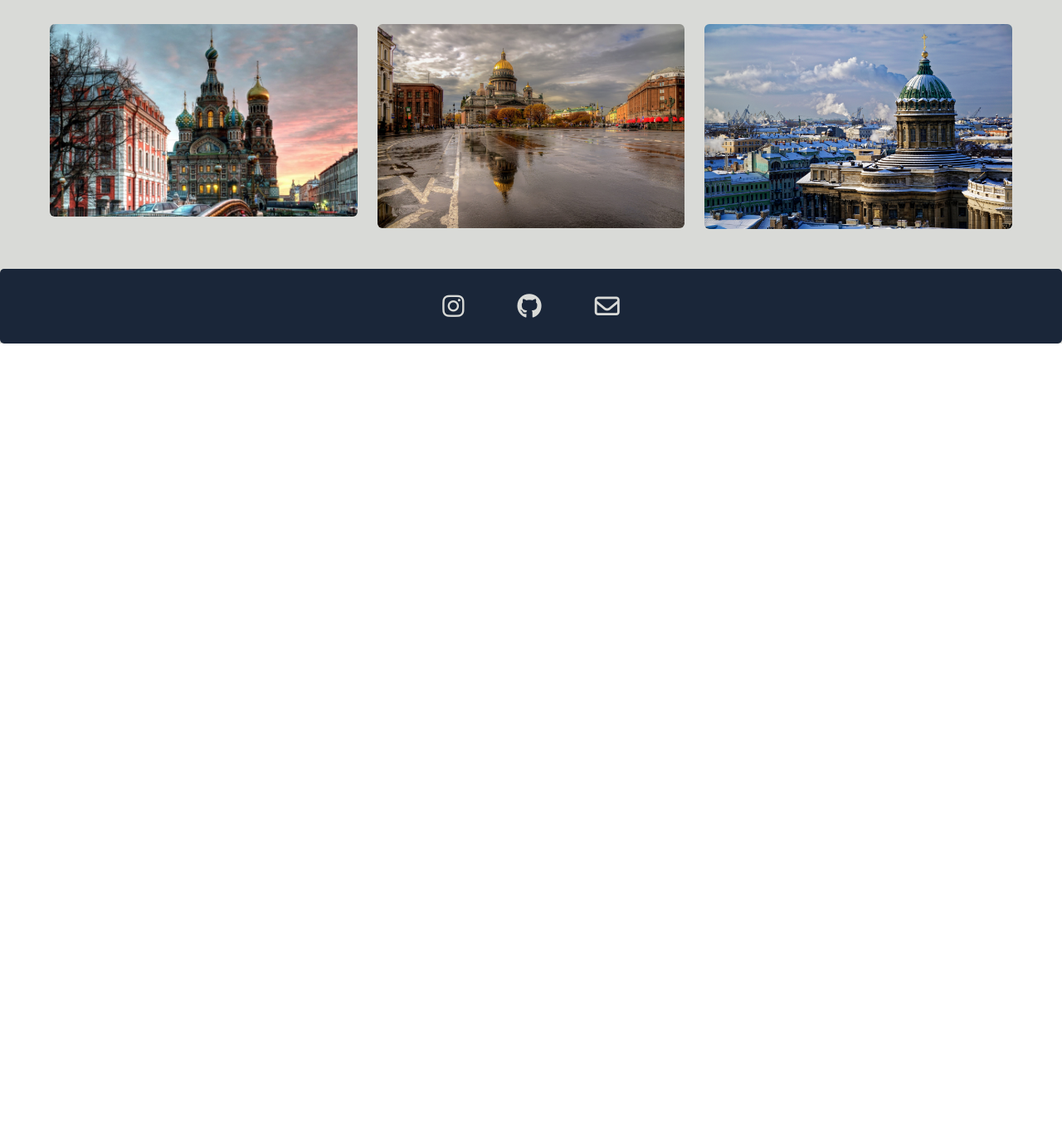
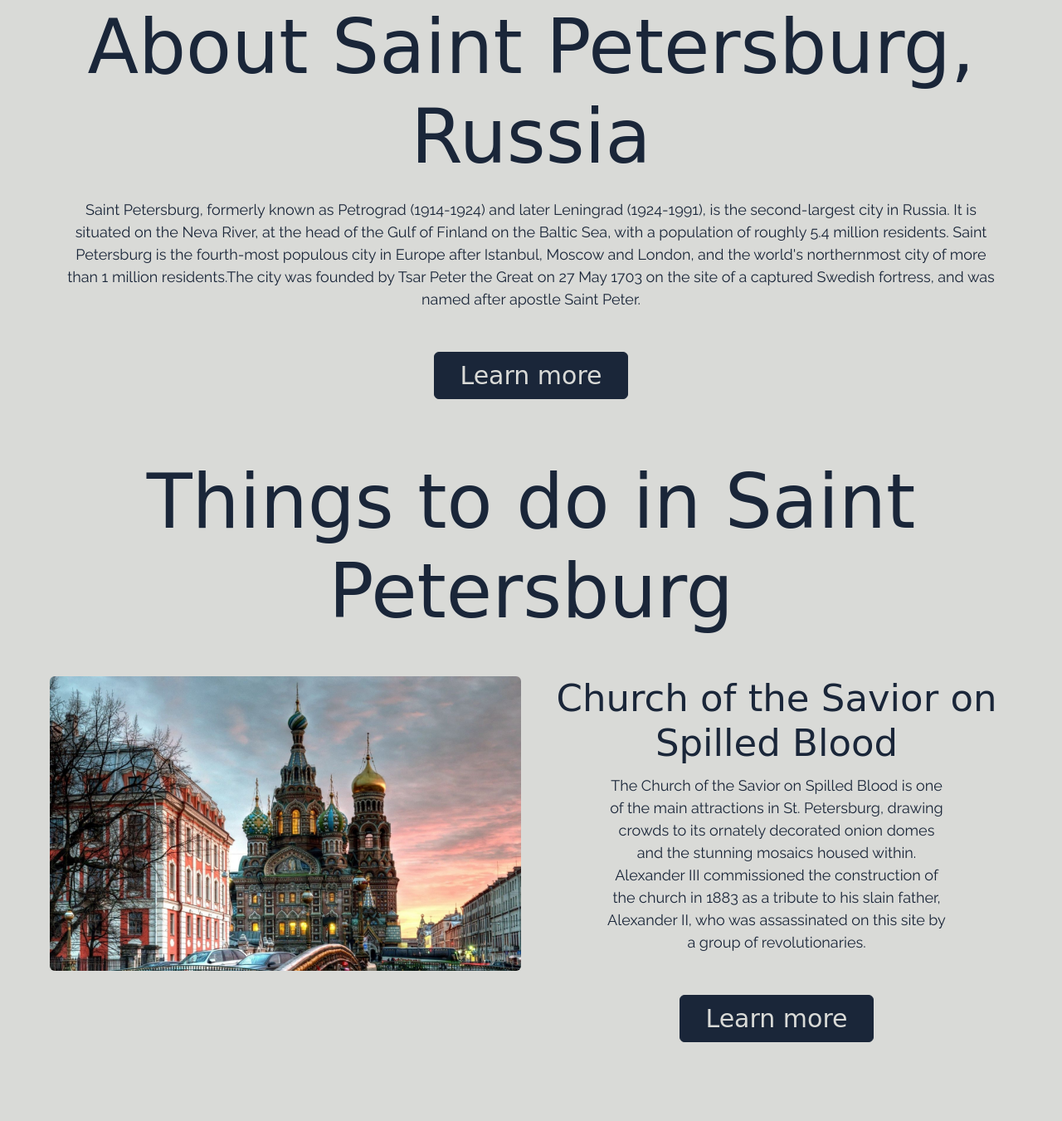
Before and after one commit to IrinaG2/challenge_city, a plain HTML site: page index.html in a window 1280 px wide. Shown: the part 592-1943 px from the top of the page at 83% size. Before the commit the page ends 1006 px from the top, so only its background shows below. Drawn offline with nearby package versions, Linux system fonts and the light colour scheme; a web font is replaced by a local one.

Commit message:
added more info about things to do and css for them

```diff
--- a/index.html
+++ b/index.html
@@ -63,29 +63,110 @@
         <a class="btn btn-customised me-5" href="/">About</a>
         <a class="btn btn-customised" href="/">Places</a>
       </div>
+      <h2>About Saint Petersburg, Russia</h2>
+      <p>
+        Saint Petersburg, formerly known as Petrograd (1914-1924) and later
+        Leningrad (1924-1991), is the second-largest city in Russia. It is
+        situated on the Neva River, at the head of the Gulf of Finland on the
+        Baltic Sea, with a population of roughly 5.4 million residents. Saint
+        Petersburg is the fourth-most populous city in Europe after Istanbul,
+        Moscow and London, and the world's northernmost city of more than 1
+        million residents.The city was founded by Tsar Peter the Great on 27 May
+        1703 on the site of a captured Swedish fortress, and was named after
+        apostle Saint Peter.
+      </p>
+      <a
+        href="https://en.wikipedia.org/wiki/Saint_Petersburg"
+        title="Link to get more information about Saint Petersburg"
+        target="_blank"
+        class="btn btn-customised"
+        >Learn more</a
+      >
+      <h2>Things to do in Saint Petersburg</h2>
       <div class="row m-5">
-        <div class="col-4">
+        <div class="col-6">
           <img
             class="img-fluid rounded"
             src="/images/signseeing_6.jpg"
             alt="Saint Petersburg picture "
           />
         </div>
-        <div class="col-4">
+        <div class="col-6">
+          <h3>Church of the Savior on Spilled Blood</h3>
+          <p>
+            The Church of the Savior on Spilled Blood is one of the main
+            attractions in St. Petersburg, drawing crowds to its ornately
+            decorated onion domes and the stunning mosaics housed within.
+            Alexander III commissioned the construction of the church in 1883 as
+            a tribute to his slain father, Alexander II, who was assassinated on
+            this site by a group of revolutionaries.
+          </p>
+          <a
+            href="https://en.wikipedia.org/wiki/Church_of_the_Savior_on_Blood#:~:text=The%20Church%20of%20the%20Savior%20on%20Spilled%20Blood,It%20is%20one%20of%20Saint%20Petersburg%27s%20major%20attractions."
+            class="btn btn-customised"
+            title="Get more information about The Church of the Savior on Spilled Blood"
+            target="_blank"
+          >
+            Learn more
+          </a>
+        </div>
+      </div>
+      <div class="row m-5">
+        <div class="col-6">
+          <h3>St. Isaac's Cathedral</h3>
+          <p>
+            The construction of St. Isaac's Cathedral was ordered by Alexander I
+            in the early 1800s. This neoclassical marvel was finally completed
+            in 1858 after 40 years of construction. St. Isaac's has an
+            interesting history: it survived Nazi shelling in World War II and
+            even briefly served as a museum of atheism under the Soviet regime.
+          </p>
+          <a
+            href="https://en.wikipedia.org/wiki/Saint_Isaac%27s_Cathedral"
+            class="btn btn-customised"
+            title="Get more information about St. Isaac's Cathedral"
+            target="_blank"
+          >
+            Learn more
+          </a>
+        </div>
+        <div class="col-6">
           <img
             class="img-fluid rounded"
             src="/images/signseeing_2.jpg"
             alt="Saint Petersburg picture "
           />
         </div>
-        <div class="col-4">
+      </div>
+      <div class="row m-5">
+        <div class="col-6">
           <img
             class="img-fluid rounded"
-            src="/images/signseeing_3.jpg"
-            alt="Saint Petersburg picture "
+            src="/images/hermitage_museum.jpg"
+            alt="Hermitage Museum Saint Petersburg, Russia "
           />
         </div>
+        <div class="col-6">
+          <h3>Hermitage Museum and the Winter Palace</h3>
+          <p>
+            Catherine the Great founded the Hermitage Museum in 1764 as a place
+            to house her private art collection. The main museum complex
+            comprises six buildings, including the Winter Palace, which was the
+            home of the czars for almost 200 years. It finally opened to the
+            public in 1852, and since then has been one of the largest and most
+            interesting museums in the world.
+          </p>
+          <a
+            href="https://en.wikipedia.org/wiki/Hermitage_Museum"
+            class="btn btn-customised"
+            title="Get more information about Hermitage Museum and the Winter Palace"
+            target="_blank"
+          >
+            Learn more
+          </a>
+        </div>
       </div>
+
       <footer>
         <a
           href="https://www.instagram.com/irina24981/"
--- a/style.css
+++ b/style.css
@@ -4,6 +4,14 @@
 
   --primary-font-family: "Raleway", sans-serif;
   --secondary-font-family: "Island Moments", cursive;
+}
+.container {
+  padding: 0;
+  max-width: 100%;
+  font-family: var(--primary-font-family);
+  background-color: var(--secondary-color);
+  color: var(--primary-color);
+  text-align: center;
 }
 
 nav {
@@ -37,27 +45,32 @@ nav li.active a {
 h1 {
   font-family: var(--secondary-font-family);
   font-size: 120px;
-  color: var(--primary-color);
 }
-
+h2 {
+  margin: 20px;
+  font-family: var(--secondary-font-family);
+  font-size: 90px;
+}
+h3 {
+  margin-bottom: 10px;
+  font-family: var(--secondary-font-family);
+  font-size: 45px;
+}
+p {
+  margin: 0 80px;
+  font-size: 18px;
+  line-height: 1.5;
+}
 footer {
   background-color: var(--primary-color);
   border-radius: 5px;
-}
-.container {
-  padding: 0;
-  max-width: 100%;
-  font-family: var(--primary-font-family);
-  background-color: var(--secondary-color);
-  color: var(--primary-color);
-  text-align: center;
 }
 
 .hero {
   background-image: url(/images/background.jpg);
   background-size: 100%;
   background-position-y: -50px;
-  background-color: var(--third-color);
+
   border-radius: 5px;
   padding: 20px;
 }
@@ -69,7 +82,7 @@ footer {
   font-size: 30px;
   color: var(--secondary-color);
   background-color: var(--primary-color);
-  border: 1px solid var(--third-color);
+  border: 1px solid var(--primary-color);
 }
 .btn-customised:hover {
   background-color: var(--secondary-color);
```
Also changed, not shown: images/hermitage_museum.jpg (added).
